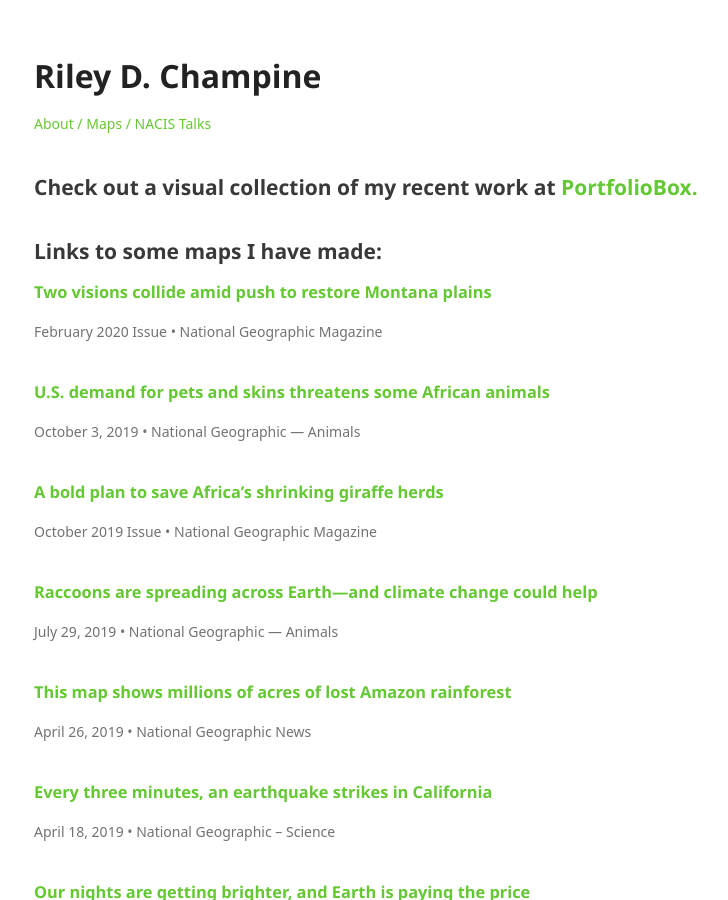
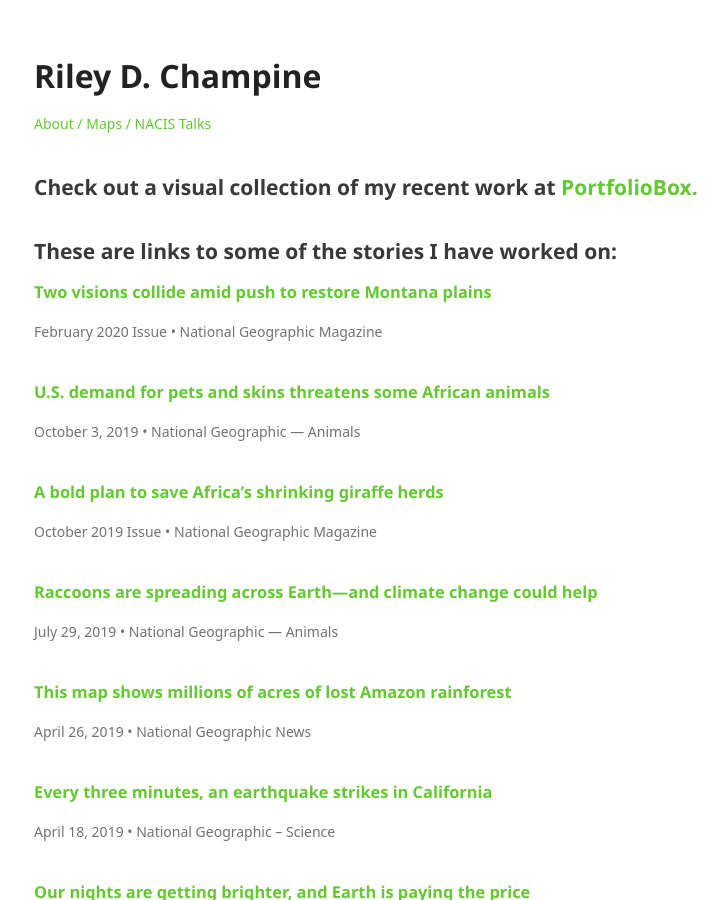
Before and after one commit to rileydchampine/rileydchampine.github.io, a Jekyll site: the page built from maps.html, in a window 1280 px wide and 900 px high. Shown: the whole window, without its empty margins (24-752 px from the left). Built offline with Jekyll 4.4.1, drawn with Linux system fonts in a browser that asks for light colours; some web fonts are replaced; some of the changed lines change nothing that is shown.

Commit message:
Update maps.html

```diff
--- a/maps.html
+++ b/maps.html
@@ -5,18 +5,18 @@
 
 <div class="blurb">
 
-        <h2>Check out a visual collection of my recent work at <a href="http://rileydchampine.portfoliobox.net/">PortfolioBox.</a></h2>
+        <h2>Check out a visual collection of my recent work at <a href="http://rileydchampine.portfoliobox.net/" target="_blank">PortfolioBox.</a></h2>
         </br>
-        <h2>Links to some maps I have made:</h2>
+        <h2>These are links to some of the stories I have worked on:</h2>
 
         <div>
-              <h3><a href="https://www.nationalgeographic.com/magazine/2020/02/two-visions-collide-amid-push-to-restore-montana-plain-feature/">Two visions collide amid push to restore Montana plains</a></h3>
+              <h3><a href="https://www.nationalgeographic.com/magazine/2020/02/two-visions-collide-amid-push-to-restore-montana-plain-feature/" target="_blank">Two visions collide amid push to restore Montana plains</a></h3>
               <p>February 2020 Issue • National Geographic Magazine</p>
               <br>
         </div>
 
         <div>
-              <h3><a href="https://www.nationalgeographic.com/animals/2019/10/most-exported-animals-from-africa-destined-for-us/">U.S. demand for pets and skins threatens some African animals</a></h3>
+              <h3><a href="https://www.nationalgeographic.com/animals/2019/10/most-exported-animals-from-africa-destined-for-us/" target="_blank">U.S. demand for pets and skins threatens some African animals</a></h3>
               <p>October 3, 2019 • National Geographic — Animals</p>
               <br>
         </div>
@@ -28,19 +28,19 @@
         </div>
 
         <div>
-              <h3><a href="https://www.nationalgeographic.com/animals/2019/07/raccoons-expanding-range-climate-change/">Raccoons are spreading across Earth—and climate change could help</a></h3>
+              <h3><a href="https://www.nationalgeographic.com/animals/2019/07/raccoons-expanding-range-climate-change/" target="_blank">Raccoons are spreading across Earth—and climate change could help</a></h3>
               <p>July 29, 2019 • National Geographic — Animals</p>
               <br>
         </div>
 
         <div>
-              <h3><a href="https://www.nationalgeographic.com/environment/2019/04/three-million-acres-brazil-rainforest-lost/">This map shows millions of acres of lost Amazon rainforest</a></h3>
+              <h3><a href="https://www.nationalgeographic.com/environment/2019/04/three-million-acres-brazil-rainforest-lost/" target="_blank">This map shows millions of acres of lost Amazon rainforest</a></h3>
               <p>April 26, 2019 • National Geographic News</p>
               <br>
         </div>
 
         <div>
-              <h3><a href="https://www.nationalgeographic.com/science/2019/04/every-three-minutes-one-earthquake-california/">Every three minutes, an earthquake strikes in California</a></h3>
+              <h3><a href="https://www.nationalgeographic.com/science/2019/04/every-three-minutes-one-earthquake-california/" target="_blank">Every three minutes, an earthquake strikes in California</a></h3>
               <p>April 18, 2019 • National Geographic – Science</p>
               <br>
         </div>
@@ -52,25 +52,25 @@
         </div>
 
         <div>
-              <h3><a href="https://www.nationalgeographic.com/magazine/2019/04/how-bidibidi-uganda-refugee-camp-became-city/">In Uganda, a unique urban experiment is under way</a></h3>
+              <h3><a href="https://www.nationalgeographic.com/magazine/2019/04/how-bidibidi-uganda-refugee-camp-became-city/" target="_blank">In Uganda, a unique urban experiment is under way</a></h3>
               <p>March 2019 Issue • National Geographic Magazine</p>
               <br>
         </div>
 
         <div>
-              <h3><a href="https://www.nationalgeographic.com/magazine/2019/03/el-salvador-violence-poverty-united-states-policy-migrants/">Inside El Salvador’s battle with violence, poverty, and U.S. policy</a></h3>
+              <h3><a href="https://www.nationalgeographic.com/magazine/2019/03/el-salvador-violence-poverty-united-states-policy-migrants/" target="_blank">Inside El Salvador’s battle with violence, poverty, and U.S. policy</a></h3>
               <p>April 2019 Issue • National Geographic Magazine</p>
               <br>
         </div>
 
         <div>
-              <h3><a href="https://www.nationalgeographic.com/magazine/2018/07/latinos-hispanic-power-america-immigration-future/?beta=true/">How Latinos Are Shaping America’s Future</a></h3>
+              <h3><a href="https://www.nationalgeographic.com/magazine/2018/07/latinos-hispanic-power-america-immigration-future/?beta=true/" target="_blank">How Latinos Are Shaping America’s Future</a></h3>
               <p>July 2018 Issue • National Geographic Magazine</p>
               <br>
         </div>
 
         <div>
-              <h3><a href="https://www.nationalgeographic.com/magazine/2018/07/world-cup-fifa-soccer-players-national-teams-foreign-born/">See Which World Cup Teams Have the Most Foreign-Born Players</a></h3>
+              <h3><a href="https://www.nationalgeographic.com/magazine/2018/07/world-cup-fifa-soccer-players-national-teams-foreign-born/" target="_blank">See Which World Cup Teams Have the Most Foreign-Born Players</a></h3>
               <p>July 2018 Issue • National Geographic Magazine</p>
               <br>
         </div>
@@ -82,19 +82,19 @@
         </div>
 
         <div>
-              <h3><a href="http://news.nationalgeographic.com/2017/08/heavy-rain-harvey-houston/">After Harvey, Are Epic Rains the New Normal?</a></h3>
+              <h3><a href="http://news.nationalgeographic.com/2017/08/heavy-rain-harvey-houston/" target="_blank">After Harvey, Are Epic Rains the New Normal?</a></h3>
               <p>September 1, 2017 • National Geographic – Environment</p>
                 <br>
         </div>
 
         <div>
-              <h3><a href="http://www.nationalgeographic.com/magazine/2017/07/honey-hunters-bees-climbing-nepal/">The Last Death-Defying Honey Hunter of Nepal</a></h3>
+              <h3><a href="http://www.nationalgeographic.com/magazine/2017/07/honey-hunters-bees-climbing-nepal/" target="_blank">The Last Death-Defying Honey Hunter of Nepal</a></h3>
               <p>June 15, 2017 • National Geographic Magazine</p>
                 <br>
         </div>
 
         <div>
-              <h3><a href="http://news.nationalgeographic.com/2017/06/states-cities-usa-climate-policy-environment/">Map Shows Growing U.S. 'Climate Rebellion' Against Trump</a></h3>
+              <h3><a href="http://news.nationalgeographic.com/2017/06/states-cities-usa-climate-policy-environment/" target="_blank">Map Shows Growing U.S. 'Climate Rebellion' Against Trump</a></h3>
               <p>June 8, 2017 • National Geographic – Environment</p>
                 <br>
         </div>
@@ -106,13 +106,13 @@
         </div>
 
         <div>
-              <h3><a href="http://news.nationalgeographic.com/2017/01/illegal-amber-mining-ukraine/">The Dramatic Impact of Illegal Amber Mining in Ukraine’s Wild West</a></h3>
+              <h3><a href="http://news.nationalgeographic.com/2017/01/illegal-amber-mining-ukraine/" target="_blank">The Dramatic Impact of Illegal Amber Mining in Ukraine’s Wild West</a></h3>
               <p>January 31, 2017 • National Geographic – Environment</p>
                 <br>
         </div>
 
         <div>
-              <h3><a href="http://www.nationalgeographic.com/magazine/2017/01/gender-identity-map-where-you-can-change-your-gender-on-legal-documents/">The Legality of Gender Change</a></h3>
+              <h3><a href="http://www.nationalgeographic.com/magazine/2017/01/gender-identity-map-where-you-can-change-your-gender-on-legal-documents/" target="_blank">The Legality of Gender Change</a></h3>
               <p>December 20, 2016 • National Geographic Magazine</p>
                 <br>
         </div>
```
